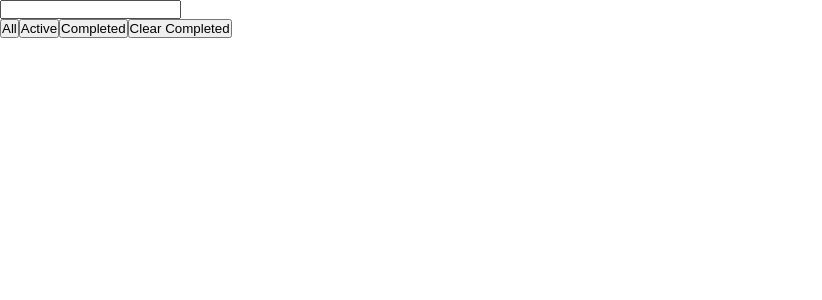
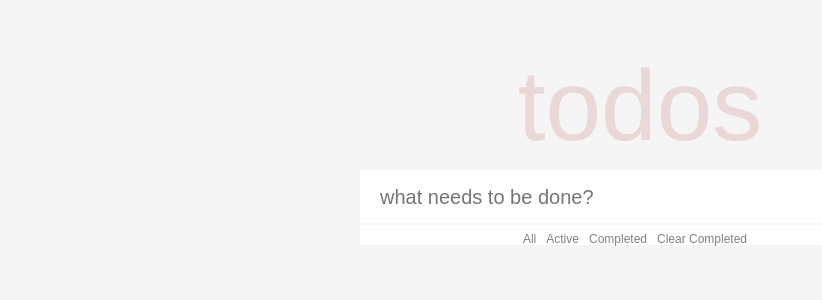
Before and after one commit to jasmeet1233/react-todo-Glue, a React (Vite) app: page / in a window 1280 px wide. Shown: the top 300 px of the page, without its empty margins (0-822 px from the left). Built offline with nearby package versions, Linux system fonts and the light colour scheme.

Commit message:
added css

```diff
--- a/package.json
+++ b/package.json
@@ -8,7 +8,8 @@
   },
   "dependencies": {
     "react": "^17.0.0",
-    "react-dom": "^17.0.0"
+    "react-dom": "^17.0.0",
+    "react-icons": "^4.3.1"
   },
   "devDependencies": {
     "@vitejs/plugin-react": "^1.0.0",
--- a/src/App.jsx
+++ b/src/App.jsx
@@ -56,32 +56,51 @@ function App() {
 
   return (
     <div className="App">
+      <h1 className="todos-heading">todos</h1>
+      <div className="todo-container">
         <form onSubmit={addHandler}>
           <input
             type="text"
             value={inputText}
             onChange={(e) => setInputText(e.target.value)}
+            placeholder="what needs to be done?"
+            className="todo-input"
           />
         </form>
-      <div>
+        <div className="todo-item-container">
           {items.map((item) => {
             const { id, todo, status } = item;
             return (
-            <div className="todo-item" key={id}>
-              <button onClick={() => toggleStatus(id)}>
-                {status === "complete" ? "C" : "NC"}
-              </button>
-              <p>{todo}</p>
-              <button onClick={() => deleteTodo(id)}>X</button>
+              <div className="todo-item" key={id} >
+                <input type="checkbox" onClick={() => toggleStatus(id)} />
+                <p className = {status === "complete" ? 'faded' : ''}>{todo}</p>
+                <span onClick={() => deleteTodo(id)} className="delete-button">
+                  x
+                </span>
               </div>
             );
           })}
         </div>
-      <div>
-        <button onClick={() => setFilter("all")}>All</button>
-        <button onClick={() => setFilter("active")}>Active</button>
-        <button onClick={() => setFilter("completed")}>Completed</button>
-        <button onClick={deleteCompleted}>Clear Completed</button>
+        <div className = 'footer'>
+          <button onClick={() => setFilter("all")} className="footer-buttons">
+            All
+          </button>
+          <button
+            onClick={() => setFilter("active")}
+            className="footer-buttons"
+          >
+            Active
+          </button>
+          <button
+            onClick={() => setFilter("completed")}
+            className="footer-buttons"
+          >
+            Completed
+          </button>
+          <button onClick={deleteCompleted} className="footer-buttons">
+            Clear Completed
+          </button>
+        </div>
       </div>
     </div>
   );
--- a/src/index.css
+++ b/src/index.css
@@ -4,9 +4,93 @@
     box-sizing: border-box;
 }
 
+body {
+    font: 14px 'Helvetica Neue', Helvetica, Arial, sans-serif;
+    line-height: 30px;
+    background: rgba(245, 245, 245, 1);
+}
+
+.App {
+    display: flex;
+    flex-direction: column;
+    justify-content: center;
+    align-items: center;
+    margin-top: 70px;
+}
+
+.todos-heading {
+    color: rgba(175, 47, 47, 0.15);
+    font-size: 100px;
+    font-weight: 100;
+    margin-bottom: 50px;
+    margin-top: 20px;
+}
+
+.todo-container {
+    width: 560px;
+}
+
+.todo-input {
+    width: 100%;
+    padding: 16px 16px 16px 20px;
+    border: none;
+    background: white;
+    box-shadow: inset 0 -2px 1px rgb(0 0 0 / 3%);
+    font-size: 20px;
+}
+
+.todo-item-container {
+    display: flex;
+    flex-direction: column;
+}
+
 .todo-item {
+    width: 100%;
     display: flex;
+    background-color: white;
+    font-size: 20px;
+    padding: 7px;
+    position: relative;
+}
+
+.todo-item input {
     height: 30px;
-    justify-content: space-between;
-    width: 100px;
+    width: 25px;
+    border: none;
+    border-radius: 50%;
+    margin-right: .7rem;
 }
+
+
+
+.delete-button {
+    position: absolute;
+    right: 10px;
+    font-size: 18px;
+    color: red;
+    cursor: pointer;
+}
+
+.footer{
+    display: flex;
+    justify-content: center;
+    width: 100%;
+    background-color: white;
+    height: 20px;
+    padding: 7px;
+
+}
+
+.footer-buttons {
+    background-color: transparent;
+    border: none;
+    font-size: 12px;
+    color: grey;
+    padding-right: 10px;
+    cursor: pointer;
+}
+
+.faded {
+    color: grey;
+    text-decoration: line-through;
+}
```
Also changed, not shown: 1 other file (tests, documents, lock files or other folders). Lines whose indentation alone changed are shown as unchanged.
